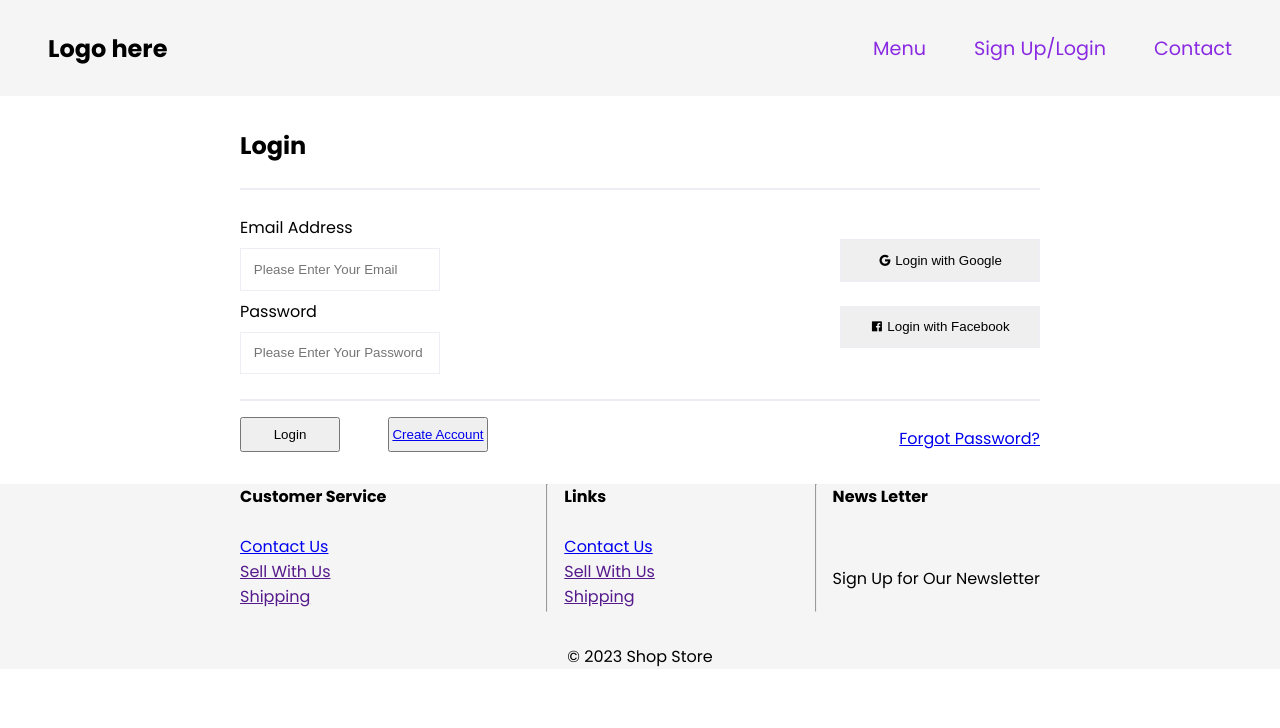
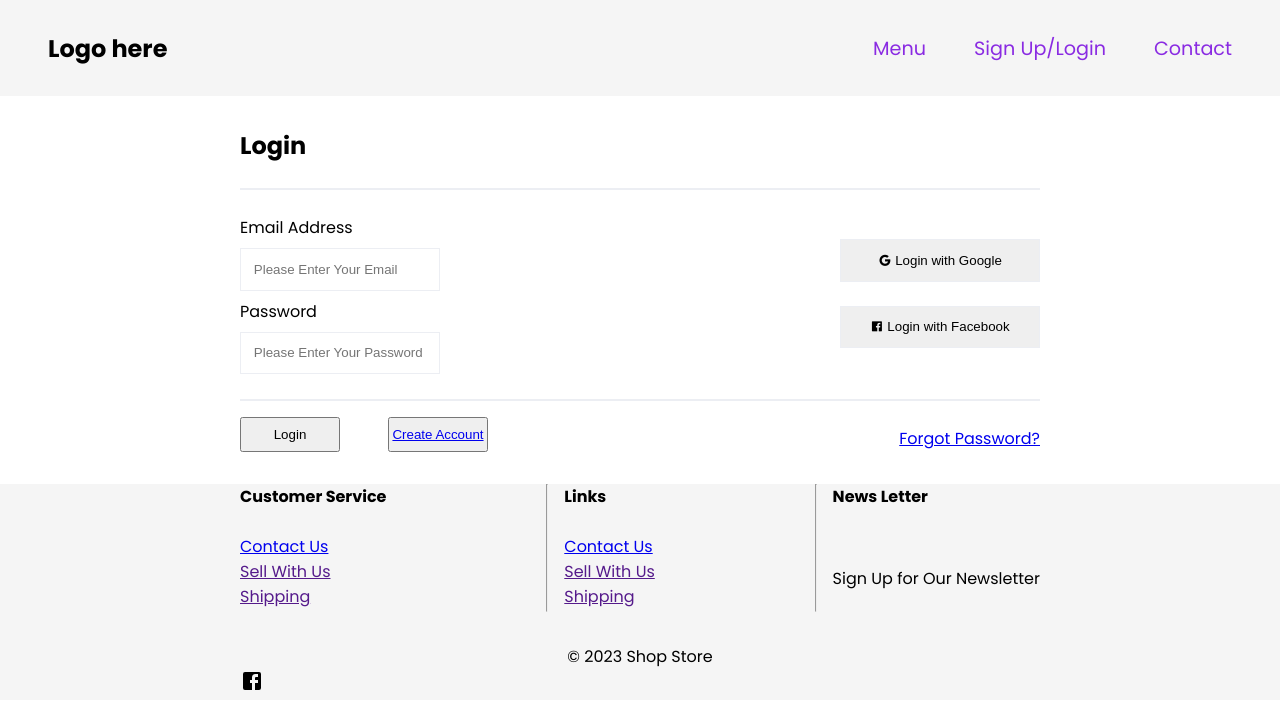
Before and after one commit to RKanna/skillsafari-ecom-project, a React (Vite) app: page /Login in a window 1280 px wide. Shown: the top 728 px of the page. Built offline with nearby package versions, Linux system fonts and the light colour scheme.

Commit message:
minor changes in Footer

```diff
--- a/package.json
+++ b/package.json
@@ -10,6 +10,11 @@
     "preview": "vite preview"
   },
   "dependencies": {
+    "@emotion/react": "^11.11.1",
+    "@emotion/styled": "^11.11.0",
+    "@mui/icons-material": "^5.14.18",
+    "@mui/material": "^5.14.18",
+    "@mui/styled-engine": "^5.14.18",
     "firebase": "^10.6.0",
     "localforage": "^1.10.0",
     "match-sorter": "^6.3.1",
--- a/src/components/Routes/Footer.component.jsx
+++ b/src/components/Routes/Footer.component.jsx
@@ -1,3 +1,4 @@
+import FacebookIcon from "@mui/icons-material/Facebook";
 const Footer = () => {
   return (
     <section className="main-foot">
@@ -34,6 +35,9 @@ const Footer = () => {
       </div>
 
       <p>© 2023 Shop Store</p>
+      <div>
+        <FacebookIcon />
+      </div>
     </section>
   );
 };
--- a/src/components/Routes/login.routes.component.jsx
+++ b/src/components/Routes/login.routes.component.jsx
@@ -44,11 +44,11 @@ const LoginPage = () => {
         </div>
         <div className="login-options">
           <button className="btn-login-option">
-            <i class="ri-google-fill"></i> Login with Google
+            <i className="ri-google-fill"></i> Login with Google
           </button>
 
           <button className="btn-login-option">
-            <i class="ri-facebook-box-fill"></i> Login with Facebook
+            <i className="ri-facebook-box-fill"></i> Login with Facebook
           </button>
         </div>
       </form>
```
Also changed, not shown: 1 other file (tests, documents, lock files or other folders).
